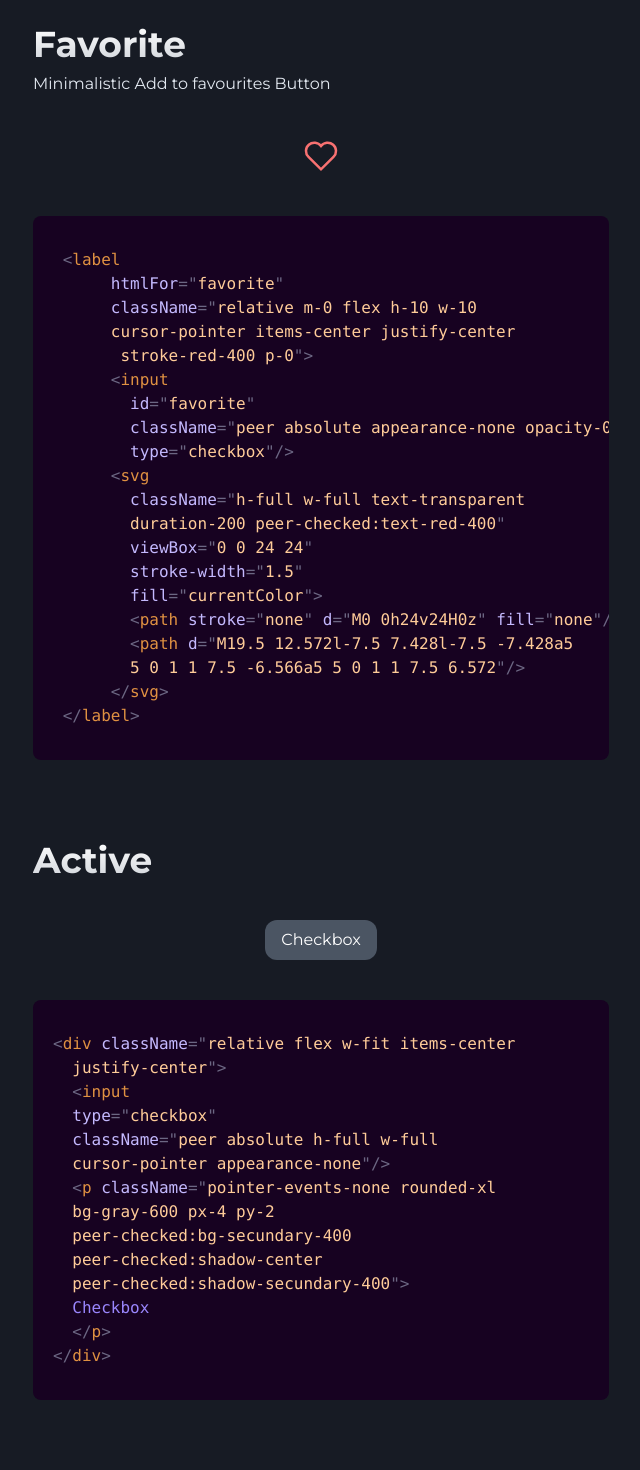
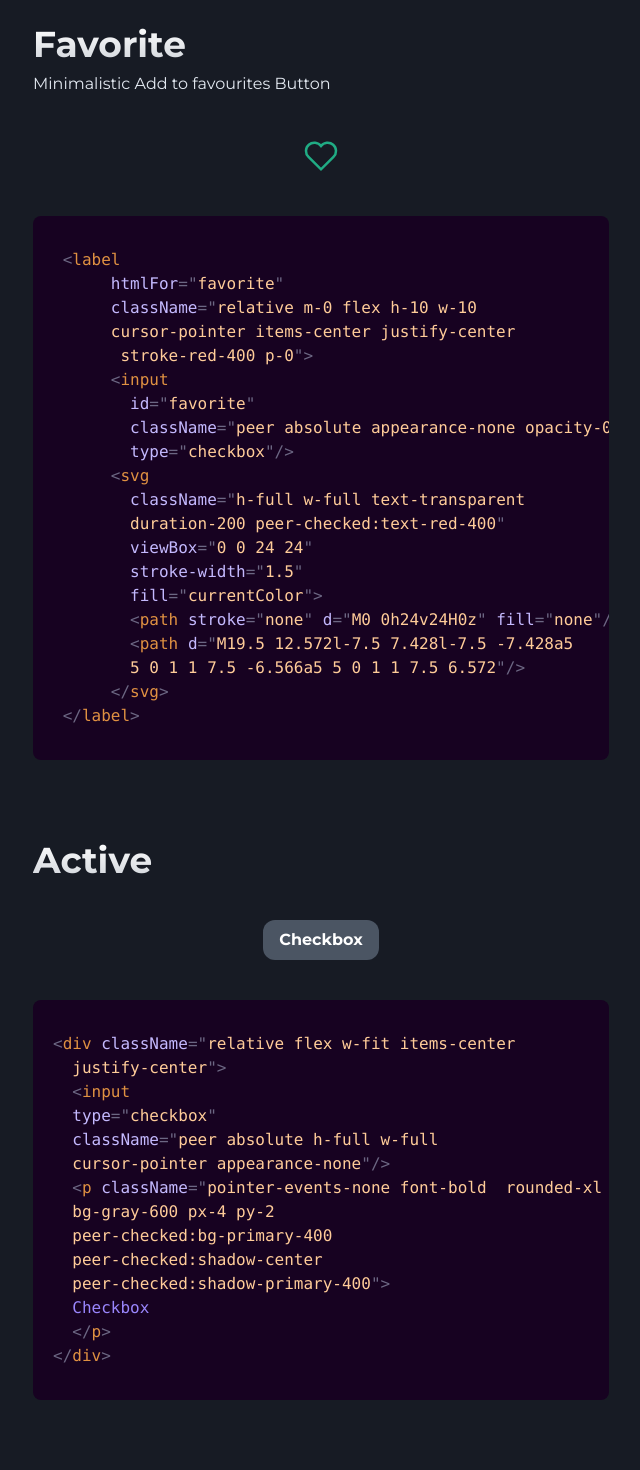
Before and after one commit to pa-ku/quantum_ui, a React (Vite) app: page /checkboxes in a window 1280 px wide. Shown: the part 1720-3190 px from the top of the page, without its empty margins (319-959 px from the left). Built offline with nearby package versions, Linux system fonts and the light colour scheme.

Commit message:
changed colors to primary

```diff
--- a/src/components/checkboxes/Active_Checkbox.jsx
+++ b/src/components/checkboxes/Active_Checkbox.jsx
@@ -8,11 +8,11 @@ export default function TextCheckbox() {
   type="checkbox"
   className="peer absolute h-full w-full
   cursor-pointer appearance-none"/>
-  <p className="pointer-events-none rounded-xl
+  <p className="pointer-events-none font-bold  rounded-xl
   bg-gray-600 px-4 py-2
-  peer-checked:bg-secundary-400
+  peer-checked:bg-primary-400
   peer-checked:shadow-center
-  peer-checked:shadow-secundary-400">
+  peer-checked:shadow-primary-400">
   Checkbox
   </p>
 </div>`;
@@ -23,7 +23,7 @@ export default function TextCheckbox() {
           type="checkbox"
           className="peer absolute h-full w-full cursor-pointer appearance-none"
         />
-        <p className="pointer-events-none rounded-xl bg-gray-600 px-4 py-2 peer-checked:bg-secundary-400 peer-checked:shadow-center peer-checked:shadow-secundary-400">
+        <p className="pointer-events-none font-bold rounded-xl bg-gray-600 px-4 py-2 peer-checked:bg-primary-400 peer-checked:shadow-center peer-checked:shadow-primary-400">
           Checkbox
         </p>
       </div>
--- a/src/components/checkboxes/Heart_Checkbox.jsx
+++ b/src/components/checkboxes/Heart_Checkbox.jsx
@@ -26,7 +26,7 @@ export default function Heart_Checkbox() {
     <>
       <label
         htmlFor="favorite"
-        className="relative m-0 flex h-10 w-10 cursor-pointer items-center justify-center stroke-red-400 p-0"
+        className="relative m-0 flex h-10 w-10 cursor-pointer items-center justify-center stroke-primary-400 p-0"
       >
         <input
           id="favorite"
@@ -34,7 +34,7 @@ export default function Heart_Checkbox() {
           type="checkbox"
         />
         <svg
-          className="h-full w-full text-transparent duration-200 peer-checked:text-red-400"
+          className="h-full w-full text-transparent duration-200 peer-checked:text-primary-400"
           viewBox="0 0 24 24"
           stroke-width="1.5"
           fill="currentColor"
--- a/src/components/checkboxes/More_Checkbox.jsx
+++ b/src/components/checkboxes/More_Checkbox.jsx
@@ -10,13 +10,13 @@ export default function More_Checkbox() {
     before:cursor-pointer before:px-4 before:py-2
     before:duration-200 before:content-[attr(
     content)] checked:before:rotate-0
-   checked:before:text-secundary-400"/>`
+   checked:before:text-primary-400"/>`
   return (
     <>
       <input
         content="✖"
         type="checkbox"
-        className="relative flex h-9 w-9 appearance-none items-center justify-center text-4xl before:absolute before:h-max before:w-max before:-rotate-45 before:cursor-pointer before:px-4 before:py-2 before:duration-200 before:content-[attr(content)] checked:before:rotate-0 checked:before:text-secundary-400"
+        className="relative flex h-9 w-9 appearance-none items-center justify-center text-4xl before:absolute before:h-max before:w-max before:-rotate-45 before:cursor-pointer before:px-4 before:py-2 before:duration-200 before:content-[attr(content)] checked:before:rotate-0 checked:before:text-primary-400"
       />
       <CodeBlock code={codeBlock} />
     </>
```
